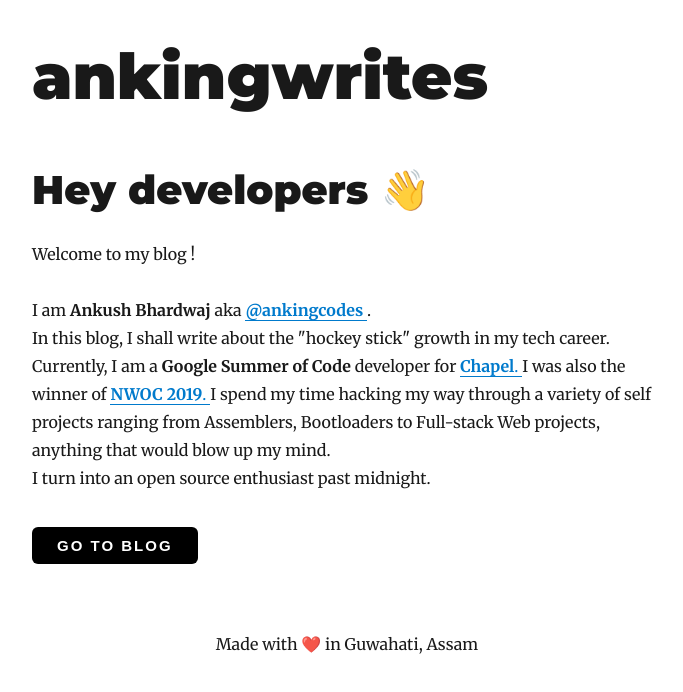
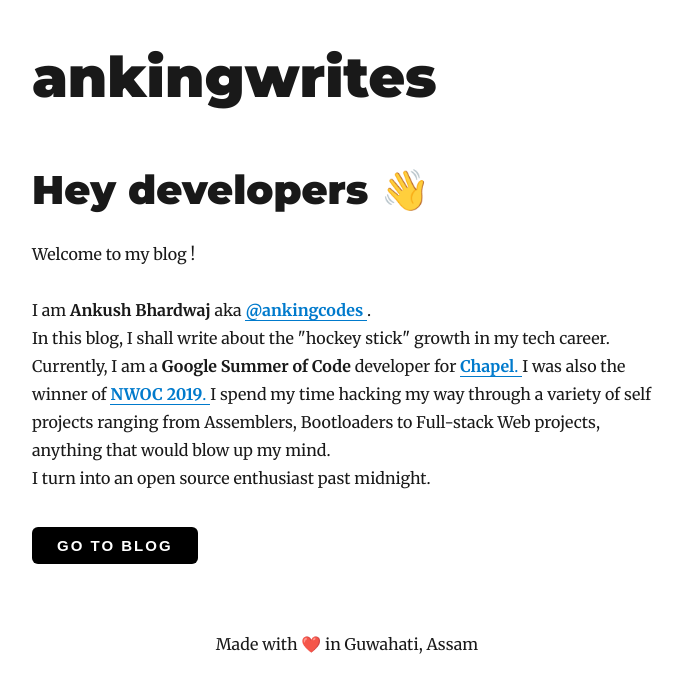
Before and after one commit to ankingcodes/ankingwrites, a Gatsby site: page / in a window 1280 px wide. Shown: the whole page, without its empty margins (293-976 px from the left). Built offline with nearby package versions, Linux system fonts and the light colour scheme; Gatsby itself is replaced by a stand-in of ours; some packages are replaced by stand-ins of ours.

Commit message:
scale down

```diff
--- a/src/components/layout.js
+++ b/src/components/layout.js
@@ -15,7 +15,7 @@ class Layout extends React.Component {
       header = (
         <h1
           style={{
-            ...scale(1.5),
+            ...scale(1.37),
             marginBottom: rhythm(1.5),
             marginTop: 0,
           }}
```
